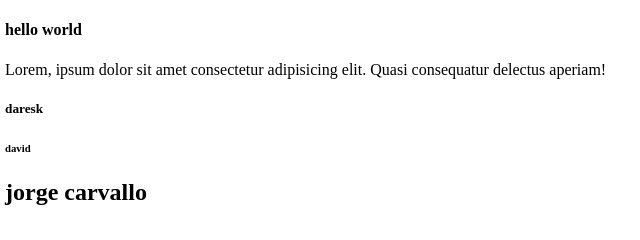
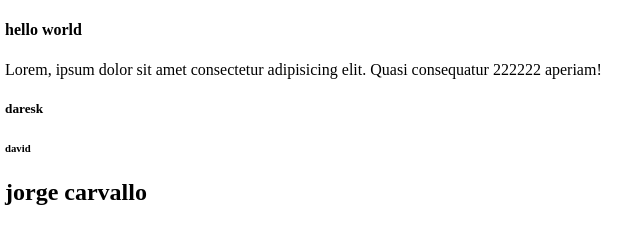
Before and after one commit to wako133/probs, a plain HTML site: page index.html in a window 1280 px wide. Shown: the full height of the page, 3-643 px from the left. Drawn offline with Linux system fonts and the light colour scheme.

Commit message:
agregue varios

```diff
--- a/index.html
+++ b/index.html
@@ -8,7 +8,7 @@
 </head>
 <body>
     <h4>hello world</h4>
-    <p>Lorem, ipsum dolor sit amet consectetur adipisicing elit. Quasi consequatur delectus aperiam!</p>
+    <p>Lorem, ipsum dolor sit amet consectetur adipisicing elit. Quasi consequatur 222222 aperiam!</p>
     <h5>daresk</h5>
     <h6>david</h6>
     <h2>jorge carvallo</h2>
```
